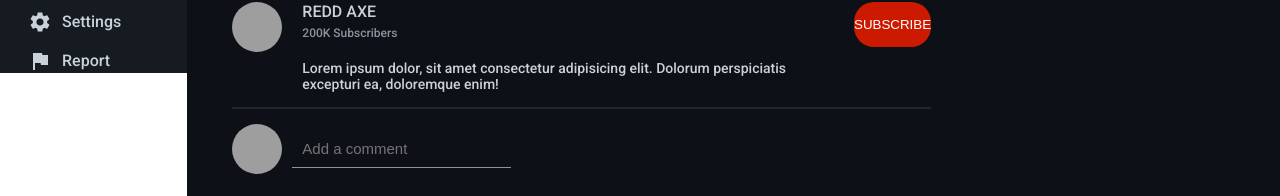
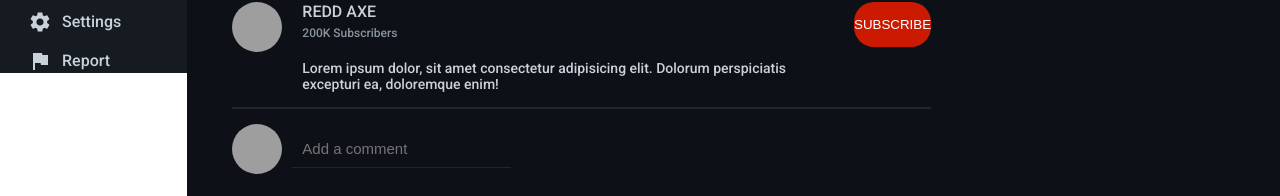
Before and after one commit to BlessingLuphahla/Redd-Tube, a React (Vite) app: page /video/1 in a window 1280 px wide. Shown: the part 727-923 px from the top of the page. Built offline with nearby package versions, Linux system fonts and the light colour scheme; grey boxes are pictures that could not be loaded.

Commit message:
Comments update

```diff
--- a/src/components/Comments.jsx
+++ b/src/components/Comments.jsx
@@ -19,7 +19,7 @@ const Input = styled.input`
   border: none;
   outline: none;
   background-color: transparent;
-  border-bottom: 1px solid ${({ theme }) => theme.textSoft};
+  border-bottom: 1px solid ${({ theme }) => theme.soft};
   color: ${({ theme }) => theme.text};
   font-size: 15px;
   padding: 10px;
```
